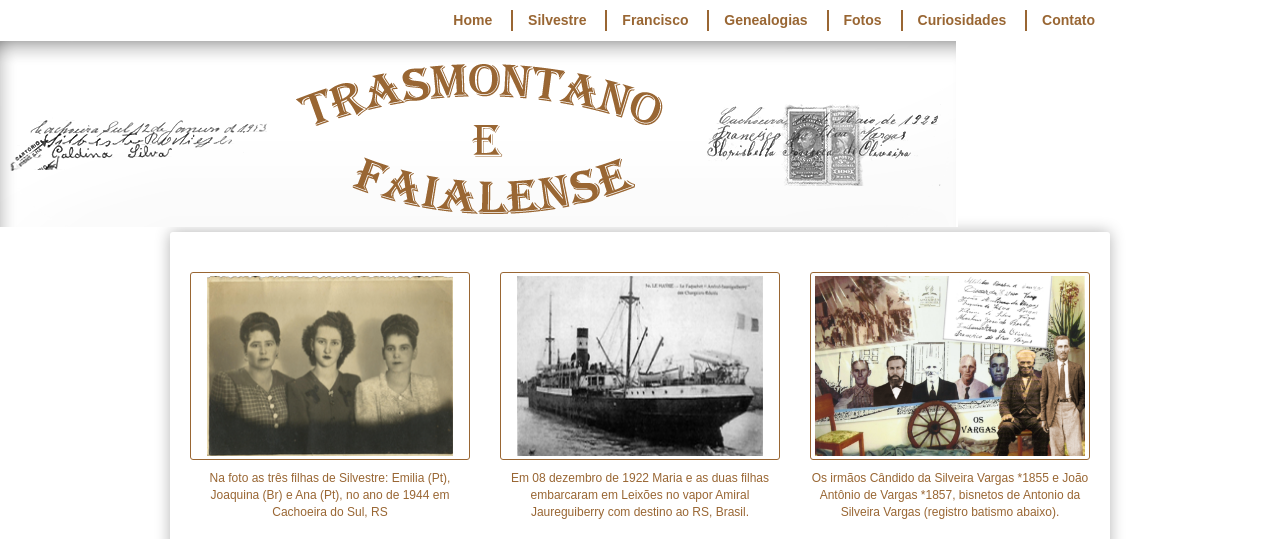
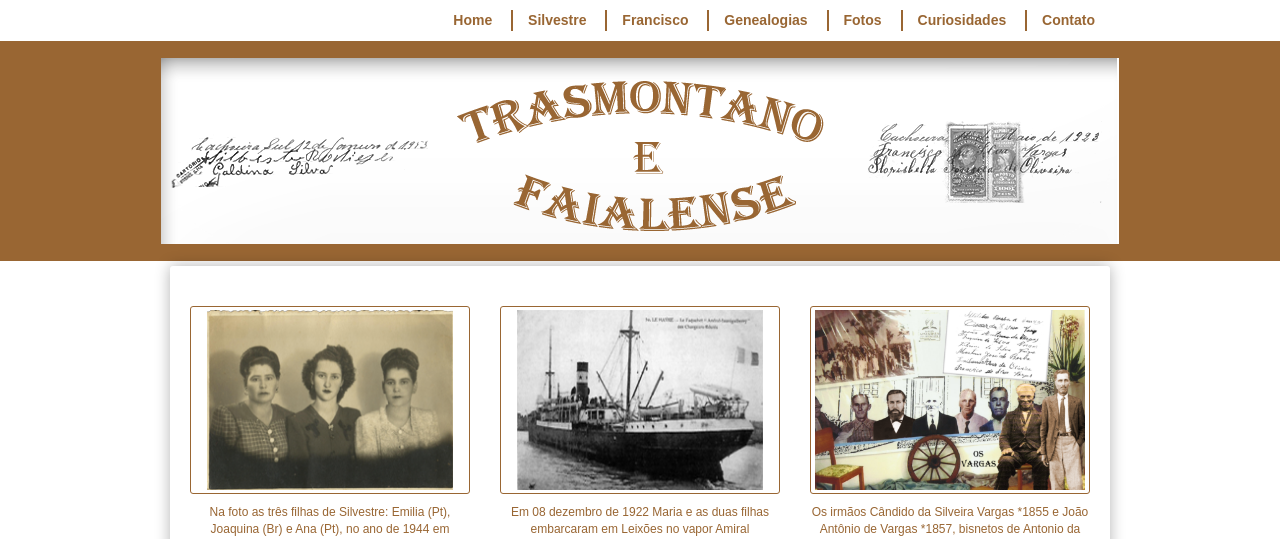
Before and after one commit to claudiovargas1955/claudiovargas1955.github.io, a Jekyll site: the page built from index.html, in a window 1280 px wide. Shown: the top 539 px of the page. Built offline with Jekyll 4.4.1, drawn with Linux system fonts in a browser that asks for light colours; some web fonts are replaced; grey boxes are pictures that could not be loaded.

Commit message:
Update application.scss

```diff
--- a/_sass/application.scss
+++ b/_sass/application.scss
@@ -42,16 +42,16 @@ img {
   display: block;
 }
 
-.banner1 {
+.banner {
   margin: 0 auto;
 }
 
-.banner1 img {
+.banner img {
     margin: 0 auto;
     padding: 17px;
 }
 
-.menu-container, .banner1 {
+.menu-container, .banner {
   background-color: #996633;
 }
 
```
